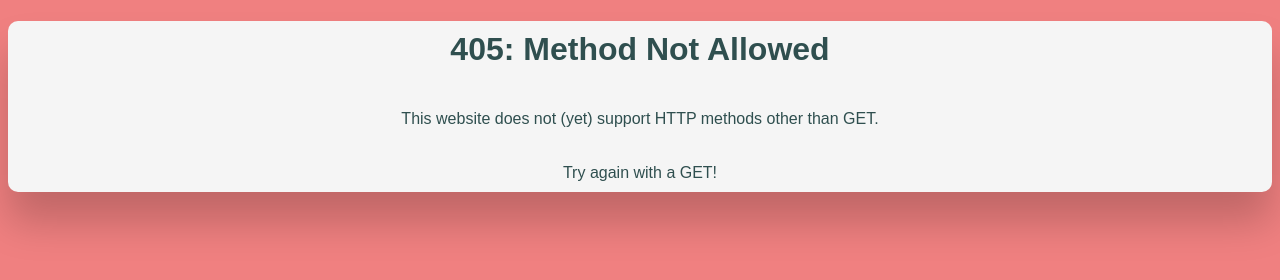
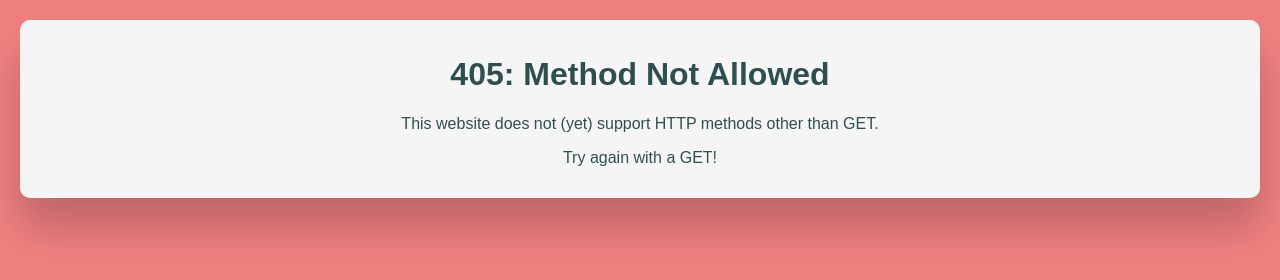
Before and after one commit to lmr97/archie-server, a plain HTML site: page errors/405.html in a window 1280 px wide. Drawn offline with Linux system fonts and the light colour scheme; files that its build step writes are made by us from their sources.

Commit message:
formatting

```diff
--- a/errors/405.html
+++ b/errors/405.html
@@ -1,20 +1,8 @@
 <!DOCTYPE html>
-<html style="background-color:lightcoral;">
+<html>
 <head>
+    <link rel="stylesheet" href="err-style.css">
     <title>405 Error: Method Not Allowed</title>
-    <style>
-        body {
-            color: darkslategray;
-            background-color: whitesmoke;
-            font-family: Arial, Helvetica, sans-serif;
-            border-radius: 10px;
-            box-shadow: 0 30px 40px rgba(0,0,0,0.2);
-        }
-        p, h1 {
-            padding: 10px;
-            text-align: center;
-        }
-    </style>
 </head>
 
 <h1 id="error">405: Method Not Allowed</h1>
--- /dev/null
+++ b/styles/err-style.css
@@ -0,0 +1,15 @@
+html {
+    background-color: lightcoral;
+}
+body {
+    padding: 15px;
+    margin: 20px;
+    color: darkslategray;
+    background-color: whitesmoke;
+    font-family: Arial, Helvetica, sans-serif;
+    border-radius: 10px;
+    box-shadow: 0 30px 40px rgba(0,0,0,0.2);
+}
+p, h1 {
+    text-align: center;
+}
```
Also changed, not shown: errors/404.html (+2 -14 lines), errors/415.html (+2 -14 lines), errors/500.html (+2 -14 lines), home.html (+1 -2 lines).
